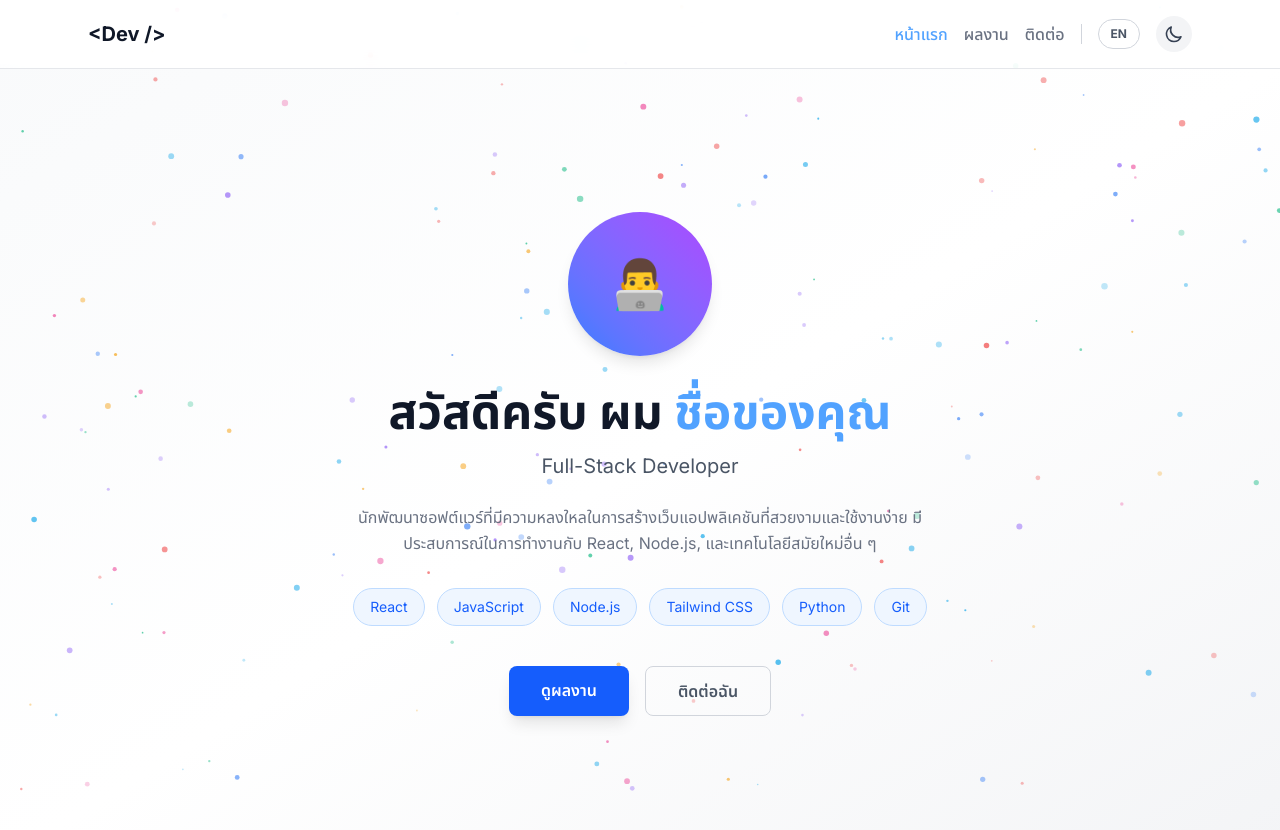
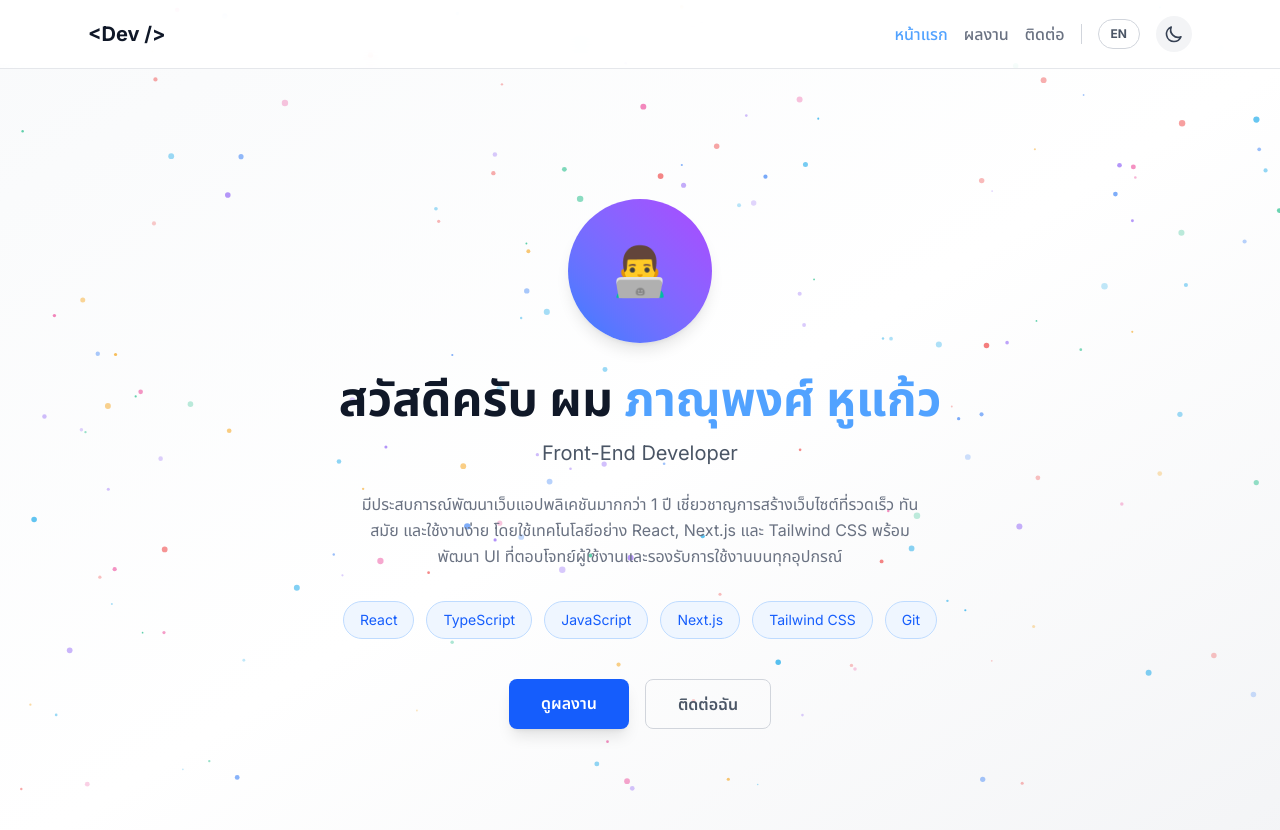
Before and after one commit to ZuLa-P/My-Portfolio-DEV, a React (Vite) app: page / in a window 1280 px wide. Shown: the top 830 px of the page. Built offline with nearby package versions, Linux system fonts and the light colour scheme.

Commit message:
update portfolio

```diff
--- a/index.html
+++ b/index.html
@@ -2,9 +2,9 @@
 <html lang="en">
   <head>
     <meta charset="UTF-8" />
-    <link rel="icon" type="image/svg+xml" href="/vite.svg" />
+    <link rel="icon" type="image/svg+xml" href="/iconpoom.svg" />
     <meta name="viewport" content="width=device-width, initial-scale=1.0" />
-    <title>Vite + React</title>
+    <title>Phanupong Hookaew</title>
     <link rel="preconnect" href="https://fonts.googleapis.com" />
     <link rel="preconnect" href="https://fonts.gstatic.com" crossorigin />
     <link href="https://fonts.googleapis.com/css2?family=Noto+Sans+Thai:wght@300;400;500;600;700&family=Inter:wght@300;400;500;600;700&display=swap" rel="stylesheet" />
--- a/src/i18n/locales/en/home.js
+++ b/src/i18n/locales/en/home.js
@@ -1,8 +1,8 @@
 const home = {
   greeting: "Hi, I'm",
-  name: "Your Name",
-  role: "Full-Stack Developer",
-  bio: "A passionate software developer who loves building beautiful and user-friendly web applications. Experienced with React, Node.js, and other modern technologies.",
+  name: "Phanupong Hookaew",
+  role: "Front-End Developer",
+  bio: "I have over 1 year of experience developing web applications. I specialize in building fast, modern, and user-friendly websites using technologies such as React, Next.js, and Tailwind CSS. I focus on creating responsive user interfaces that deliver a great user experience across all devices.",
   viewProjects: "View Projects",
   contactMe: "Contact Me",
 };
--- a/src/i18n/locales/th/home.js
+++ b/src/i18n/locales/th/home.js
@@ -1,8 +1,8 @@
 const home = {
   greeting: "สวัสดีครับ ผม",
-  name: "ชื่อของคุณ",
-  role: "Full-Stack Developer",
-  bio: "นักพัฒนาซอฟต์แวร์ที่มีความหลงใหลในการสร้างเว็บแอปพลิเคชันที่สวยงามและใช้งานง่าย มีประสบการณ์ในการทำงานกับ React, Node.js, และเทคโนโลยีสมัยใหม่อื่น ๆ",
+  name: "ภาณุพงศ์ หูแก้ว",
+  role: "Front-End Developer",
+  bio: "มีประสบการณ์พัฒนาเว็บแอปพลิเคชันมากกว่า 1 ปี เชี่ยวชาญการสร้างเว็บไซต์ที่รวดเร็ว ทันสมัย และใช้งานง่าย โดยใช้เทคโนโลยีอย่าง React, Next.js และ Tailwind CSS พร้อมพัฒนา UI ที่ตอบโจทย์ผู้ใช้งานและรองรับการใช้งานบนทุกอุปกรณ์",
   viewProjects: "ดูผลงาน",
   contactMe: "ติดต่อฉัน",
 };
--- a/src/pages/Home.jsx
+++ b/src/pages/Home.jsx
@@ -49,10 +49,10 @@ function Home() {
         >
           {t("home.bio")}
         </p>
+        {/* My Skills */}
 
-        {/* Skills */}
         <div className="flex flex-wrap justify-center gap-3 mb-10">
-          {["React", "JavaScript", "Node.js", "Tailwind CSS", "Python", "Git"].map(
+          {["React", "TypeScript", "JavaScript", "Next.js", "Tailwind CSS", "Git"].map(
             (skill) => (
               <span
                 key={skill}
```
Also changed, not shown: public/iconpoom.svg (added).
